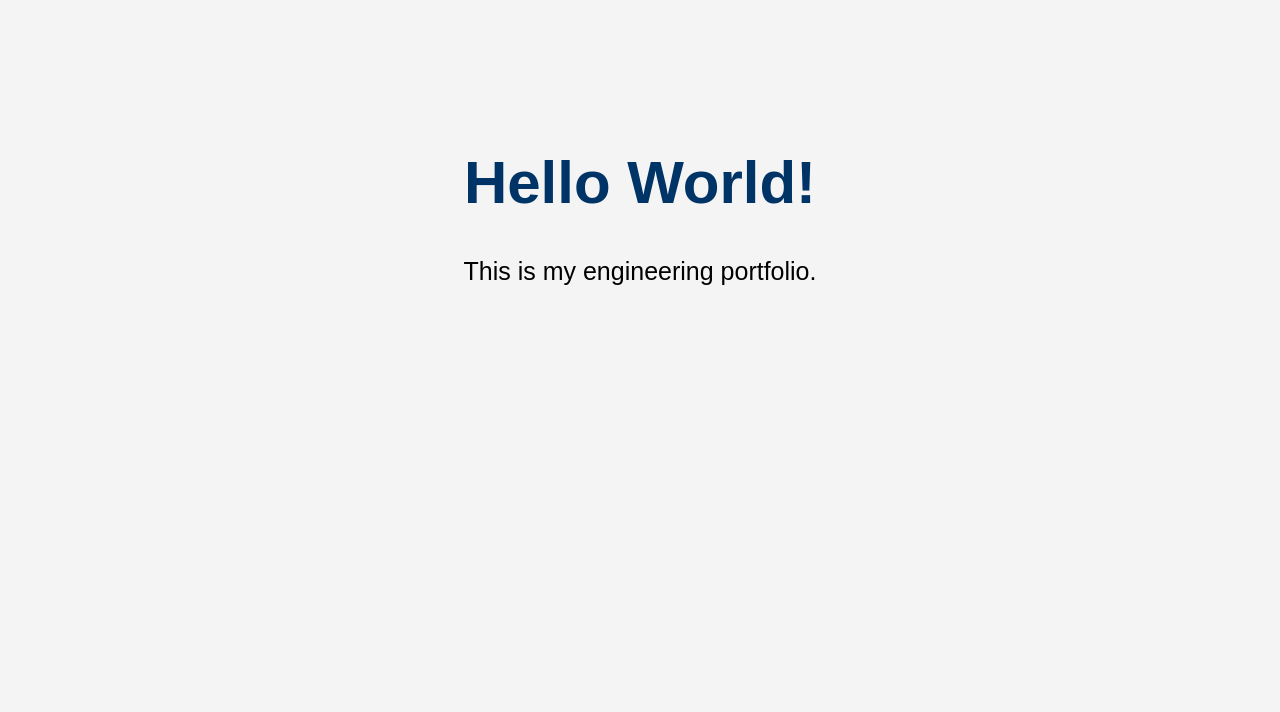
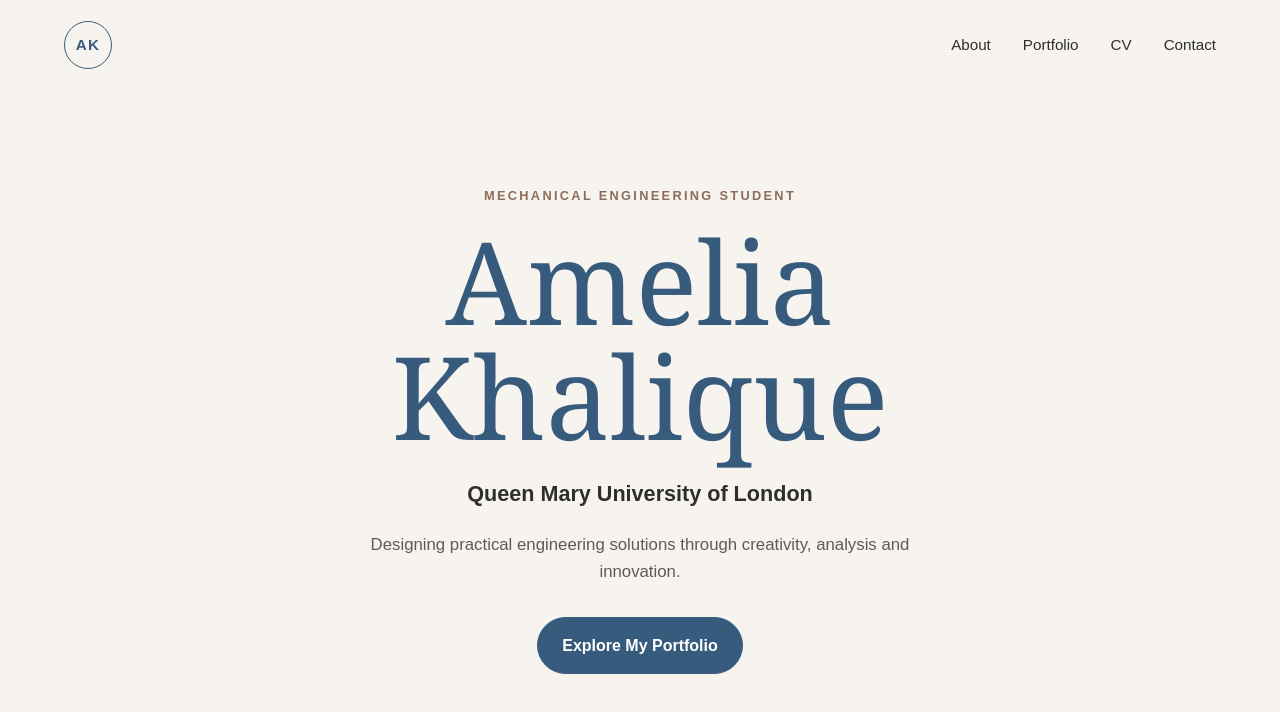
Before and after one commit to Ameliakhalique/updated-engineering-portfolio, a plain HTML site: page index.html in a window 1280 px wide. Drawn offline with Linux system fonts and the light colour scheme.

Commit message:
Create hero section

```diff
--- a/css/style.css
+++ b/css/style.css
@@ -1,25 +1,169 @@
-body{
+/* ---------- Base styles ---------- */
 
-font-family: Arial;
-
-background:#f4f4f4;
-
-text-align:center;
-
-padding:100px;
-
+* {
+    margin: 0;
+    padding: 0;
+    box-sizing: border-box;
 }
 
-h1{
-
-font-size:60px;
-
-color:#003366;
-
+html {
+    scroll-behavior: smooth;
 }
 
-p{
+body {
+    min-height: 100vh;
+    background-color: #f7f4ef;
+    color: #2e2e2e;
+    font-family: Arial, Helvetica, sans-serif;
+    line-height: 1.6;
+}
 
-font-size:25px;
+a {
+    color: inherit;
+    text-decoration: none;
+}
 
+/* ---------- Navigation ---------- */
+
+.site-header {
+    width: 100%;
+    position: absolute;
+    top: 0;
+    left: 0;
+    z-index: 10;
 }
+
+.navbar {
+    width: min(1200px, 90%);
+    margin: 0 auto;
+    min-height: 90px;
+
+    display: flex;
+    align-items: center;
+    justify-content: space-between;
+}
+
+.logo {
+    width: 48px;
+    height: 48px;
+    border: 1px solid #365b7d;
+    border-radius: 50%;
+
+    display: grid;
+    place-items: center;
+
+    color: #365b7d;
+    font-size: 0.95rem;
+    font-weight: 700;
+    letter-spacing: 0.08em;
+}
+
+.nav-links {
+    display: flex;
+    gap: 2rem;
+    list-style: none;
+}
+
+.nav-links a {
+    font-size: 0.95rem;
+    transition: color 0.2s ease;
+}
+
+.nav-links a:hover {
+    color: #365b7d;
+}
+
+/* ---------- Hero ---------- */
+
+.hero {
+    min-height: 100vh;
+    padding: 130px 5% 70px;
+
+    display: flex;
+    align-items: center;
+    justify-content: center;
+}
+
+.hero-content {
+    width: min(850px, 100%);
+    text-align: center;
+}
+
+.eyebrow {
+    margin-bottom: 1rem;
+    color: #8d6e5a;
+
+    font-size: 0.8rem;
+    font-weight: 700;
+    letter-spacing: 0.18em;
+    text-transform: uppercase;
+}
+
+.hero h1 {
+    color: #365b7d;
+    font-family: Georgia, "Times New Roman", serif;
+    font-size: clamp(3.5rem, 9vw, 7.5rem);
+    font-weight: 500;
+    line-height: 1;
+}
+
+.hero-subtitle {
+    margin-top: 1.5rem;
+    font-size: clamp(1.1rem, 2vw, 1.35rem);
+    font-weight: 600;
+}
+
+.hero-description {
+    max-width: 620px;
+    margin: 1.25rem auto 2rem;
+    color: #5e5a56;
+    font-size: 1.05rem;
+}
+
+.primary-button {
+    display: inline-block;
+    padding: 0.9rem 1.5rem;
+
+    border: 1px solid #365b7d;
+    border-radius: 999px;
+
+    background-color: #365b7d;
+    color: #ffffff;
+
+    font-weight: 600;
+    transition:
+        background-color 0.2s ease,
+        color 0.2s ease,
+        transform 0.2s ease;
+}
+
+.primary-button:hover {
+    background-color: transparent;
+    color: #365b7d;
+    transform: translateY(-2px);
+}
+
+/* ---------- Mobile ---------- */
+
+@media (max-width: 700px) {
+    .navbar {
+        min-height: 75px;
+    }
+
+    .nav-links {
+        gap: 1rem;
+    }
+
+    .nav-links a {
+        font-size: 0.8rem;
+    }
+
+    .logo {
+        width: 42px;
+        height: 42px;
+    }
+
+    .hero {
+        padding-top: 110px;
+    }
+}
--- a/index.html
+++ b/index.html
@@ -3,24 +3,52 @@
 
 <head>
 
-<meta charset="UTF-8">
+    <meta charset="UTF-8">
 
-<meta name="viewport" content="width=device-width, initial-scale=1.0">
+    <meta name="viewport" content="width=device-width, initial-scale=1.0">
 
-<title>Amelia K | Mechanical Engineer</title>
+    <title>Amelia Khalique | Mechanical Engineering Student</title>
 
-<link rel="stylesheet" href="css/style.css">
+    <link rel="stylesheet" href="css/style.css">
 
 </head>
 
 <body>
+<header class="site-header">
+    <nav class="navbar">
+        <a class="logo" href="#">AK</a>
 
-<h1>Hello World!</h1>
+        <ul class="nav-links">
+            <li><a href="#about">About</a></li>
+            <li><a href="#projects">Portfolio</a></li>
+            <li><a href="#cv">CV</a></li>
+            <li><a href="#contact">Contact</a></li>
+        </ul>
+    </nav>
+</header>
 
-<p>This is my engineering portfolio.</p>
+<main>
+    <section class="hero">
+        <div class="hero-content">
+            <p class="eyebrow">Mechanical Engineering Student</p>
 
-<script src="js/script.js"></script>
+            <h1>Amelia Khalique</h1>
 
+            <p class="hero-subtitle">
+                Queen Mary University of London
+            </p>
+
+            <p class="hero-description">
+                Designing practical engineering solutions through creativity,
+                analysis and innovation.
+            </p>
+
+            <a class="primary-button" href="#projects">
+                Explore My Portfolio
+            </a>
+        </div>
+    </section>
+</main>
 </body>
 
 </html>
```
